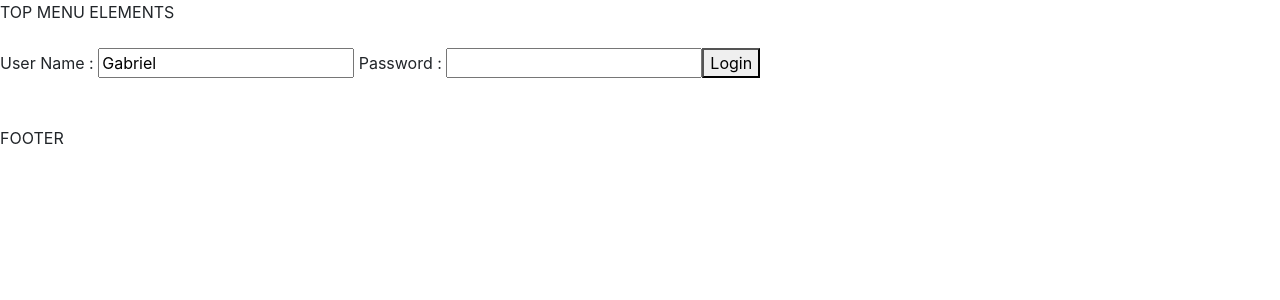
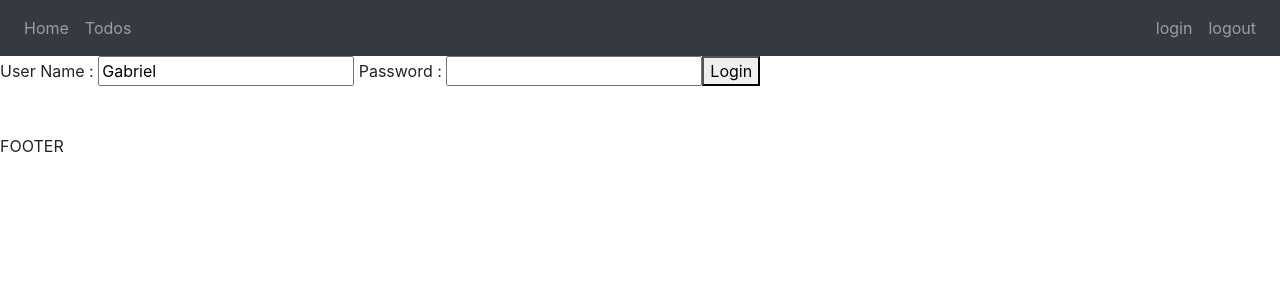
Before and after one commit to gabrielgfw/java-spring-angular, an Angular app in the folder angular-front-end/: page /login in a window 1280 px wide. Shown: the top 300 px of the page. Built offline with nearby package versions, Linux system fonts and the light colour scheme.

Commit message:
add bootstrap css into menu bar

```diff
--- a/angular-front-end/src/app/menu/menu.component.html
+++ b/angular-front-end/src/app/menu/menu.component.html
@@ -1,2 +1,23 @@
-TOP MENU ELEMENTS
-<br><br>
+<header>
+  <nav class="navbar navbar-expand-md navbar-dark bg-dark">
+
+    <ul class="navbar-nav">
+      <li>
+        <a href="/welcome/gabriel" class="nav-link">Home</a>
+      </li>
+      <li>
+        <a href="/todos" class="nav-link">Todos</a>
+      </li>
+    </ul>
+
+    <ul class="navbar-nav navbar-collapse justify-content-end">
+      <li>
+        <a href="/login" class="nav-link">login</a>
+      </li>
+      <li>
+        <a href="/logout" class="nav-link">logout</a>
+      </li>
+    </ul>
+
+  </nav>
+</header>
```
